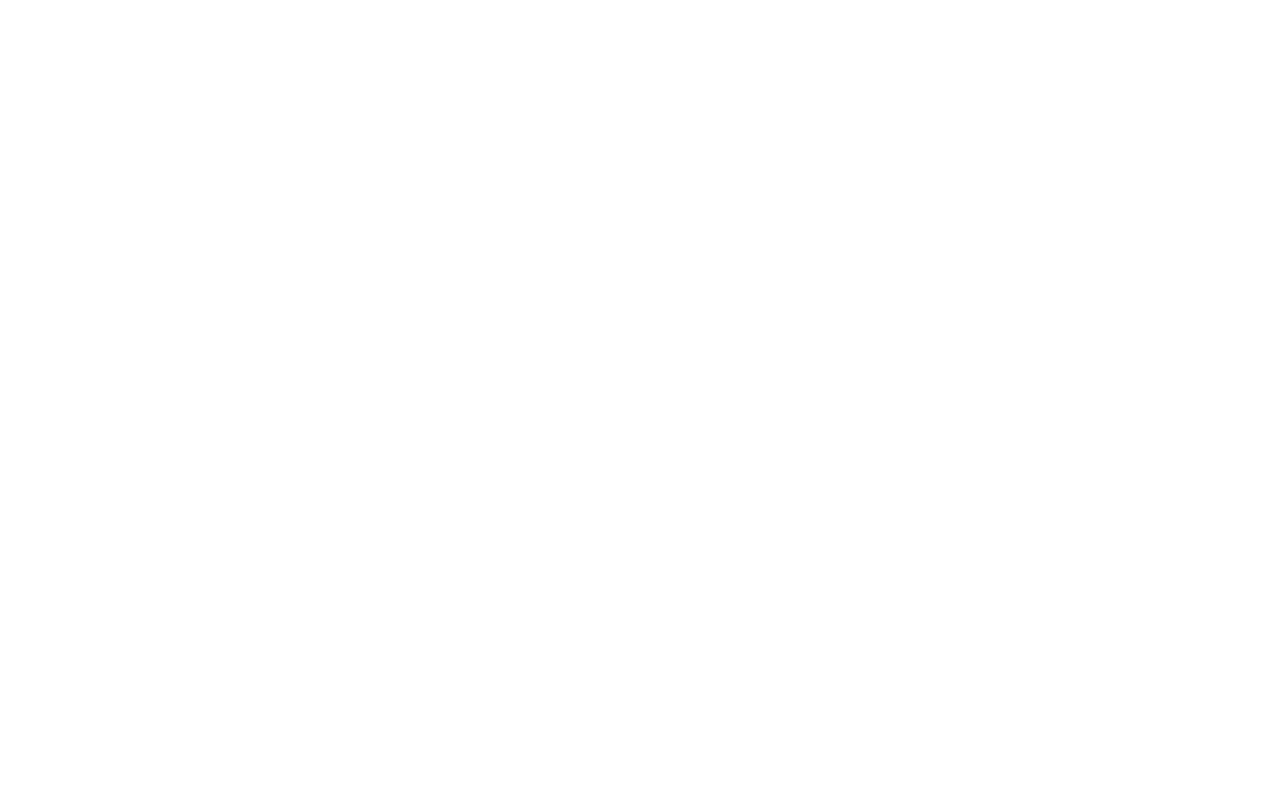
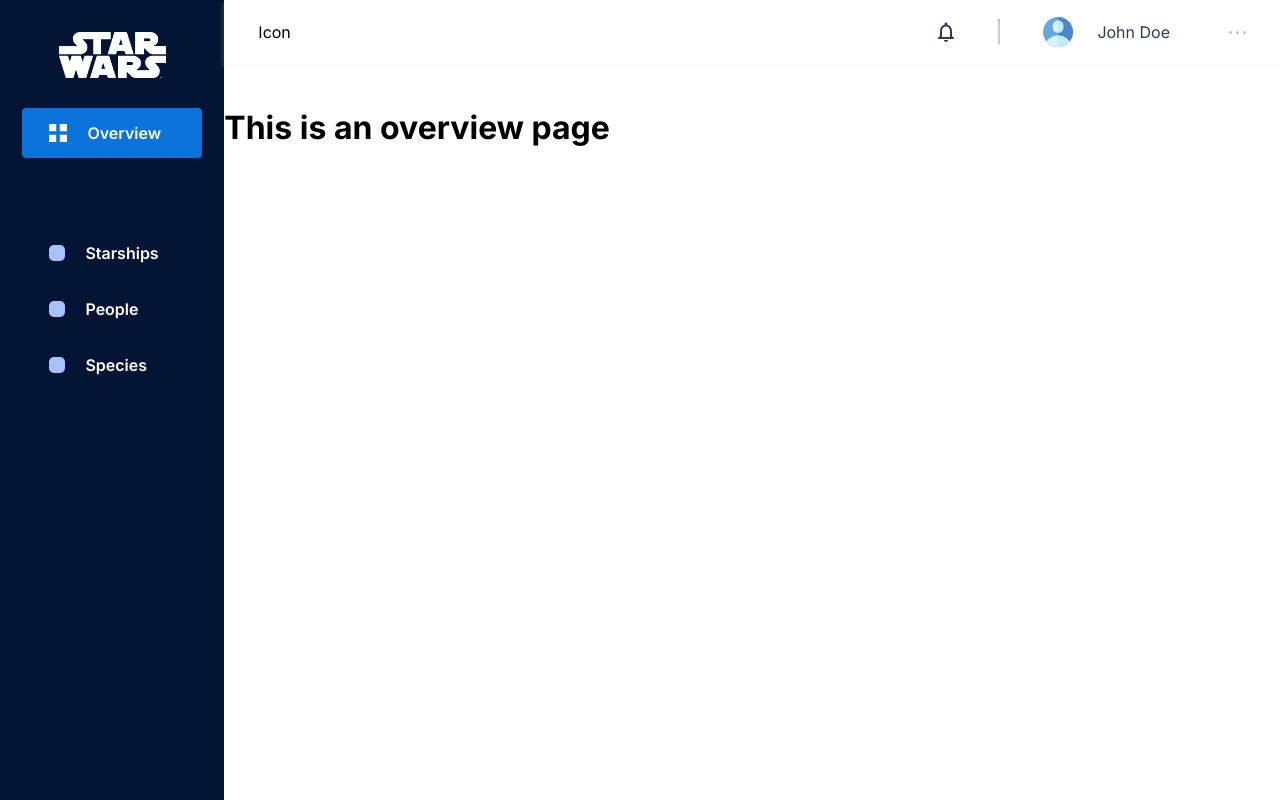
Before and after one commit to demolaemrick/enyata-test, a Vue app: page /overview in a window 1280 px wide. Before the commit this address had no page. Built offline with nearby package versions, Linux system fonts and the light colour scheme.

Commit message:
Implement navbar component

```diff
--- /dev/null
+++ b/src/components/organisms/Navbar.vue
@@ -0,0 +1,107 @@
+<template>
+  <nav class="navbar">
+    <div>Icon</div>
+    <div class="navbar__col-2">
+      <svg
+        class="notification-icon"
+        width="16"
+        height="20"
+        viewBox="0 0 16 20"
+        fill="none"
+        xmlns="http://www.w3.org/2000/svg"
+      >
+        <path
+          fill-rule="evenodd"
+          clip-rule="evenodd"
+          d="M14 14V9C14 5.93 12.37 3.36 9.5 2.68V2C9.5 1.17 8.83 0.5 8 0.5C7.17 0.5 6.5 1.17 6.5 2V2.68C3.64 3.36 2 5.92 2 9V14L0 16V17H16V16L14 14ZM8 20C9.1 20 10 19.1 10 18H6C6 19.1 6.9 20 8 20ZM4 15H12V9C12 6.52 10.49 4.5 8 4.5C5.51 4.5 4 6.52 4 9V15Z"
+          fill="#333758"
+        />
+      </svg>
+      <hr />
+      <!-- avatar -->
+      <div class="navbar__profile">
+        <svg
+          class="notification-icon"
+          width="30"
+          height="30"
+          viewBox="0 0 30 30"
+          fill="none"
+          xmlns="http://www.w3.org/2000/svg"
+        >
+          <path
+            d="M15 29.9998C6.7099 29.9998 0 23.2816 0 15C0 6.70967 6.70876 0 15 0C23.2903 0 29.9998 6.70876 29.9998 15C29.9998 23.2896 23.2809 29.9998 15 29.9998Z"
+            fill="#66A9DF"
+          />
+          <path
+            d="M15 0V29.9998C23.2809 29.9998 29.9998 23.2896 29.9998 15C29.9998 6.70898 23.2903 0 15 0Z"
+            fill="#4F84CF"
+          />
+          <path
+            d="M15 18.5156C10.6354 18.5156 6.47388 20.4236 3.4325 24.549C9.48894 31.8697 20.6993 31.8073 26.6741 24.4183C25.1987 22.9507 21.8756 18.5156 15 18.5156Z"
+            fill="#D6F3FE"
+          />
+          <path
+            d="M26.6741 24.4183C23.8534 27.9062 19.6211 29.9998 15 29.9998V18.5156C21.8758 18.5156 25.1987 22.9511 26.6741 24.4183Z"
+            fill="#BDECFC"
+          />
+          <path
+            d="M15 15.8789C12.0921 15.8789 9.72656 13.5132 9.72656 10.6055V8.84766C9.72656 5.93994 12.0921 3.57422 15 3.57422C17.9077 3.57422 20.2734 5.93994 20.2734 8.84766V10.6055C20.2734 13.5132 17.9077 15.8789 15 15.8789Z"
+            fill="#D6F3FE"
+          />
+          <path
+            d="M15 3.57422V15.8789C17.9079 15.8789 20.2734 13.5134 20.2734 10.6055V8.84766C20.2734 5.93971 17.9079 3.57422 15 3.57422Z"
+            fill="#BDECFC"
+          />
+        </svg>
+        <span>John Doe</span>
+      </div>
+      <!-- three dots -->
+      <svg
+        width="17"
+        height="3"
+        viewBox="0 0 17 3"
+        fill="none"
+        xmlns="http://www.w3.org/2000/svg"
+      >
+        <circle cx="1.5" cy="1.5" r="1.5" fill="#C4C4C4" />
+        <circle cx="8.5" cy="1.5" r="1.5" fill="#C4C4C4" />
+        <circle cx="15.5" cy="1.5" r="1.5" fill="#C4C4C4" />
+      </svg>
+    </div>
+  </nav>
+</template>
+<script>
+export default {};
+</script>
+<style>
+.navbar {
+  display: flex;
+  align-items: center;
+  justify-content: space-between;
+  background: #FFFFFF;
+  box-shadow: 0px 2px 6px rgba(229, 229, 229, 0.3);
+  width: 100%;
+  height: 4rem;
+  margin-bottom: 2.75rem;
+  padding: 0 2.125rem;
+}
+.navbar__col-2 {
+  display: flex;
+  align-items: center;
+  gap: 32px;
+}
+.navbar__col-2 hr {
+  width: 25px;
+  transform: rotate(90deg);
+  border-color: #E5E5E5;
+}
+.navbar__profile {
+  display: flex;
+  align-items: center;
+  gap: 24px;
+  margin-right: 27px;
+}
+.navbar__profile span {
+    color: #303B54;
+}
+</style>
--- a/src/main.js
+++ b/src/main.js
@@ -2,5 +2,6 @@
 import App from './App.vue'
 import router from './router'
 import store from './store'
+import "./assets/global.css";
 
 createApp(App).use(store).use(router).mount('#app')
--- a/src/router/index.js
+++ b/src/router/index.js
@@ -1,25 +1,54 @@
-import { createRouter, createWebHistory } from 'vue-router'
-import HomeView from '../views/HomeView.vue'
+import { createRouter, createWebHistory } from "vue-router";
+import LoginView from "../views/LoginView.vue";
 
 const routes = [
   {
-    path: '/',
-    name: 'home',
-    component: HomeView
+    path: "/",
+    name: "login",
+    component: LoginView,
   },
   {
-    path: '/about',
-    name: 'about',
-    // route level code-splitting
-    // this generates a separate chunk (about.[hash].js) for this route
-    // which is lazy-loaded when the route is visited.
-    component: () => import(/* webpackChunkName: "about" */ '../views/AboutView.vue')
-  }
-]
+    path: "/overview",
+    name: "overview",
+
+    components: {
+      Navbar: () => import("@/components/organisms/Navbar.vue"),
+      default: () => import("../views/OverView.vue"),
+      Sidebar: () => import("@/components/organisms/Sidebar.vue"),
+    },
+  },
+  {
+    path: "/starships",
+    name: "starships",
+
+    components: {
+      default: () => import("../views/OverView.vue"),
+      Sidebar: () => import("@/components/organisms/Sidebar.vue"),
+    },
+  },
+  {
+    path: "/people",
+    name: "people",
+
+    components: {
+      default: () => import("../views/OverView.vue"),
+      Sidebar: () => import("@/components/organisms/Sidebar.vue"),
+    },
+  },
+  {
+    path: "/species",
+    name: "species",
+
+    components: {
+      default: () => import("../views/OverView.vue"),
+      Sidebar: () => import("@/components/organisms/Sidebar.vue"),
+    },
+  },
+];
 
 const router = createRouter({
   history: createWebHistory(process.env.BASE_URL),
-  routes
-})
+  routes,
+});
 
-export default router
+export default router;
--- a/src/views/AboutView.vue
+++ /dev/null
@@ -1,5 +0,0 @@
-<template>
-  <div class="about">
-    <h1>This is an about page</h1>
-  </div>
-</template>
--- /dev/null
+++ b/src/views/OverView.vue
@@ -0,0 +1,10 @@
+<template>
+  <div class="about">
+    <h1>This is an overview page</h1>
+  </div>
+</template>
+
+<style scoped>
+.about{
+}
+</style>
```
